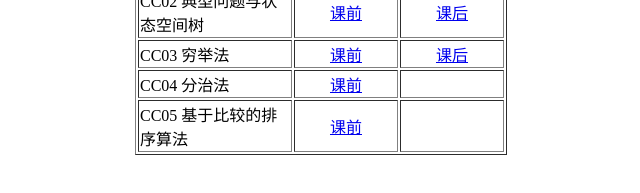
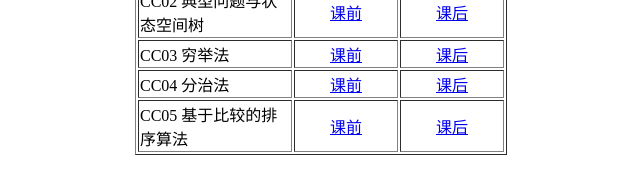
Before and after one commit to RiverWalter/CC14a, a plain HTML site: page index.html in a window 1280 px wide. Shown: the part 179-372 px from the top of the page, without its empty margins (319-959 px from the left). Drawn offline with Linux system fonts and the light colour scheme.

Commit message:
04-05课后

```diff
--- a/index.html
+++ b/index.html
@@ -31,12 +31,12 @@ body{text-align:center;margin:0 atuto;}
 <tr>
 <td>CC04 分治法</td>
 <td align="center"><a href="ppt/CC04 分治法.pdf">课前</a></td>
-<td align="center">&nbsp;</a></td>
+<td align="center"><a href="ppt/CC04 分治法a.pdf">课后</a></td>
 </tr>
 <tr>
 <td>CC05 基于比较的排序算法</td>
 <td align="center"><a href="ppt/CC05 基于比较的排序算法.pdf">课前</a></td>
-<td align="center">&nbsp;</a></td>
+<td align="center"><a href="ppt/CC05 基于比较的排序算法a.pdf">课后</a></td>
 </tr>
 </table>
 </body>
```
Also changed, not shown: 2 other files.
